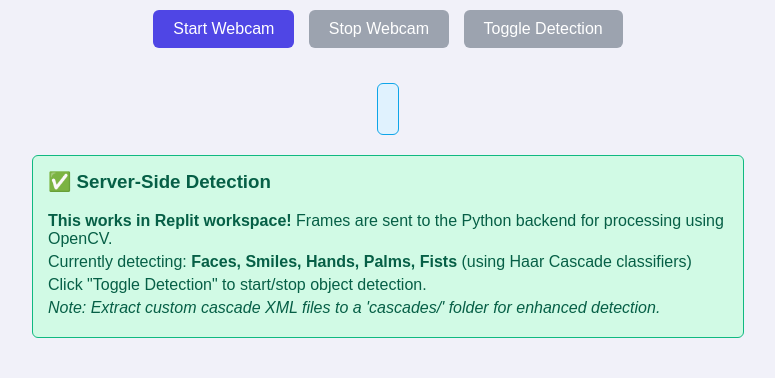
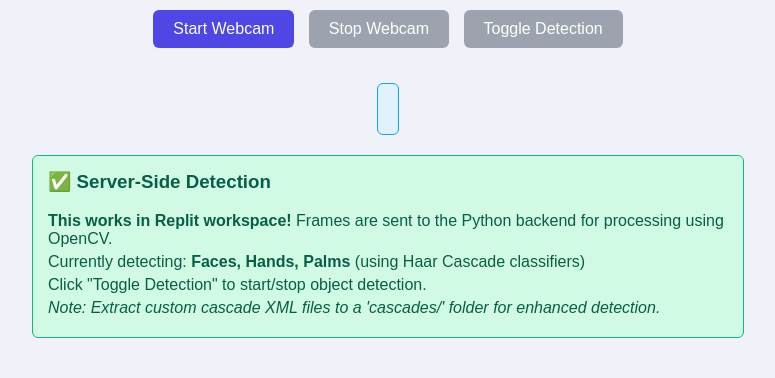
Before and after one commit to trixtxnz/mainweb, a Flask app: page /webcam in a window 1280 px wide. Shown: the part 462-840 px from the top of the page, without its empty margins (252-1027 px from the left). Run offline with Flask 3, Linux system fonts and the light colour scheme.

Commit message:
Assistant checkpoint: Optimize detection to track only face, hand, palm with circles
Assistant generated file changes:
- app.py: Update detection to only track face, hand, palm with optimized settings, Update detection logic to use optimized flags and draw circles
- templates/webcam.html: Update frontend to draw circles for detections and update info text
Update frontend to draw circles for detections and update info text

---

User prompt:

could you make the tracking so it only tracks,face, hand, palm and mabye use this code
#include <opencv2/imgproc/imgproc.hpp>
#include <opencv2/highgui/highgui.hpp>
#include <opencv2/objdetect/objdetect.hpp>
#include <iostream>
#include <stdio.h>

using namespace cv;
using namespace std;

Mat img;

vector<Rect> palm;
vector<Rect> hands;

CascadeClassifier Hand, Palm;

int main()
{
		VideoCapture cap(0);
		char ch;
		namedWindow("Face Recognition",CV_WINDOW_NORMAL);
		Palm.load("face.xml");
		Hand.load("hand.xml");
		while(true)
		{	cap>>img;
			Palm.detectMultiScale(img,palm,1.1,3,0|CV_HAAR_FIND_BIGGEST_OBJECT,Size(30,30));
			Hand.detectMultiScale(img,hands,1.1,3,0|CV_HAAR_FIND_BIGGEST_OBJECT,Size(30,30));
			for(int	i=0 ,j=0; i< hands.size() || j < palm.size() ; j++,i++)
			{
				if(hands.size())
					circle(img, Point(hands[i].x+ hands[i].width/2 , hands[i].y+ hands[i].height/2), hands[i].width/2, Scalar(0,255,0), 2, 8 );
				if(palm.size())
					circle(img, Point(palm[j].x+ palm[j].width/2 , palm[j].y+ palm[j].height/2), palm[j].width/2, Scalar(255,0,0), 2, 8 );
			}
			imshow("Face Recognition",img);
			ch=waitKey(1);
			if(ch==27)
			{
				break;
			}
		}
	return 0;
}
if it will work better for the tracking

Replit-Commit-Author: Assistant
Replit-Commit-Session-Id: 82c4986d-4f25-4bb0-8734-3f04599b20d6
Replit-Commit-Event-Id: e7129666-9914-40e8-8409-2608e93f2b9a

```diff
--- a/app.py
+++ b/app.py
@@ -157,26 +157,18 @@ def detect_objects():
 
         # Define cascade paths (custom cascades first, then fallback to built-in)
         cascade_configs = [
-            {'name': 'Face', 'paths': ['cascades/haarcascade_frontalface_alt2.xml',
+            {'name': 'Face', 'paths': ['cascades/face.xml',
+                                       'cascades/haarcascade_frontalface_alt2.xml',
                                        cv2.data.haarcascades + 'haarcascade_frontalface_alt2.xml',
                                        cv2.data.haarcascades + 'haarcascade_frontalface_default.xml'],
-             'color': '#10b981', 'params': {'scaleFactor': 1.05, 'minNeighbors': 6, 'minSize': (50, 50)}},
+             'color': '#3b82f6', 'shape': 'circle', 'params': {'scaleFactor': 1.1, 'minNeighbors': 3, 'minSize': (30, 30), 'flags': cv2.CASCADE_FIND_BIGGEST_OBJECT}},
 
-            {'name': 'Smile', 'paths': ['cascades/haarcascade_smile.xml',
-                                        cv2.data.haarcascades + 'haarcascade_smile.xml'],
-             'color': '#ec4899', 'params': {'scaleFactor': 1.1, 'minNeighbors': 20, 'minSize': (25, 25)}},
+            {'name': 'Hand', 'paths': ['cascades/hand.xml',
+                                       'cascades/Hand.Cascade.1.xml'],
+             'color': '#10b981', 'shape': 'circle', 'params': {'scaleFactor': 1.1, 'minNeighbors': 3, 'minSize': (30, 30), 'flags': cv2.CASCADE_FIND_BIGGEST_OBJECT}},
 
-            {'name': 'Hand', 'paths': ['cascades/haarcascade_hand.xml',
-                                       'cascades/palm.xml'],
-             'color': '#f59e0b', 'params': {'scaleFactor': 1.1, 'minNeighbors': 4, 'minSize': (30, 30)}},
-
-            {'name': 'Palm', 'paths': ['cascades/palm.xml',
-                                       'cascades/aGest.xml'],
-             'color': '#8b5cf6', 'params': {'scaleFactor': 1.1, 'minNeighbors': 5, 'minSize': (40, 40)}},
-
-            {'name': 'Fist', 'paths': ['cascades/fist.xml',
-                                       'cascades/haarcascade_fist.xml'],
-             'color': '#ef4444', 'params': {'scaleFactor': 1.1, 'minNeighbors': 4, 'minSize': (30, 30)}}
+            {'name': 'Palm', 'paths': ['cascades/palm.xml'],
+             'color': '#8b5cf6', 'shape': 'circle', 'params': {'scaleFactor': 1.1, 'minNeighbors': 3, 'minSize': (30, 30), 'flags': cv2.CASCADE_FIND_BIGGEST_OBJECT}}
         ]
 
         # Convert to grayscale and enhance image quality
@@ -205,19 +197,16 @@ def detect_objects():
                     scaleFactor=config['params']['scaleFactor'],
                     minNeighbors=config['params']['minNeighbors'],
                     minSize=config['params']['minSize'],
-                    flags=cv2.CASCADE_SCALE_IMAGE
+                    flags=config['params'].get('flags', cv2.CASCADE_SCALE_IMAGE)
                 )
 
-                # Add detections
+                # Add detections (will find biggest object per type)
                 for (x, y, w, h) in objects:
-                    # Skip smile detections that are too large (likely false positives)
-                    if config['name'] == 'Smile' and (w > 150 or h > 150):
-                        continue
-
                     detections.append({
                         'label': config['name'],
-                        'confidence': 0.90 if config['name'] == 'Face' else 0.80,
+                        'confidence': 0.90 if config['name'] == 'Face' else 0.85,
                         'color': config['color'],
+                        'shape': config.get('shape', 'rect'),
                         'box': {
                             'x': int(x),
                             'y': int(y),
--- a/templates/webcam.html
+++ b/templates/webcam.html
@@ -1,4 +1,3 @@
-
 <!DOCTYPE html>
 <html lang="en">
 <head>
@@ -106,7 +105,7 @@
     <div class="info-box">
         <h3>✅ Server-Side Detection</h3>
         <p><strong>This works in Replit workspace!</strong> Frames are sent to the Python backend for processing using OpenCV.</p>
-        <p>Currently detecting: <strong>Faces, Smiles, Hands, Palms, Fists</strong> (using Haar Cascade classifiers)</p>
+        <p>Currently detecting: <strong>Faces, Hands, Palms</strong> (using Haar Cascade classifiers)</p>
         <p>Click "Toggle Detection" to start/stop object detection.</p>
         <p><em>Note: Extract custom cascade XML files to a 'cascades/' folder for enhanced detection.</em></p>
     </div>
@@ -245,11 +244,7 @@
                 ctx.clearRect(0, 0, canvasElement.width, canvasElement.height);
 
                 // Draw detection boxes
-                if (result.detections && result.detections.length > 0) {
-                    ctx.lineWidth = 3;
-                    ctx.font = '16px sans-serif';
-
-                    result.detections.forEach(detection => {
+                result.detections.forEach(detection => {
                         const { x, y, width, height } = detection.box;
 
                         // Use custom color if provided, otherwise default
@@ -257,15 +252,30 @@
                         ctx.strokeStyle = color;
                         ctx.fillStyle = color;
 
-                        // Draw rectangle
-                        ctx.strokeRect(x, y, width, height);
+                        // Draw shape based on detection type
+                        if (detection.shape === 'circle') {
+                            // Draw circle (center point + radius)
+                            const centerX = x + width / 2;
+                            const centerY = y + height / 2;
+                            const radius = width / 2;
+
+                            ctx.beginPath();
+                            ctx.arc(centerX, centerY, radius, 0, 2 * Math.PI);
+                            ctx.stroke();
+                        } else {
+                            // Draw rectangle (fallback)
+                            ctx.strokeRect(x, y, width, height);
+                        }
 
                         // Draw label with background
                         const label = `${detection.label} ${Math.round(detection.confidence * 100)}%`;
                         const textWidth = ctx.measureText(label).width;
-                        ctx.fillStyle = 'rgba(0, 0, 0, 0.7)';
+
+                        // Draw background for text
                         ctx.fillRect(x, y - 25, textWidth + 10, 20);
-                        ctx.fillStyle = color;
+
+                        // Draw text
+                        ctx.fillStyle = 'white';
                         ctx.fillText(label, x + 5, y - 10);
                     });
 
```
